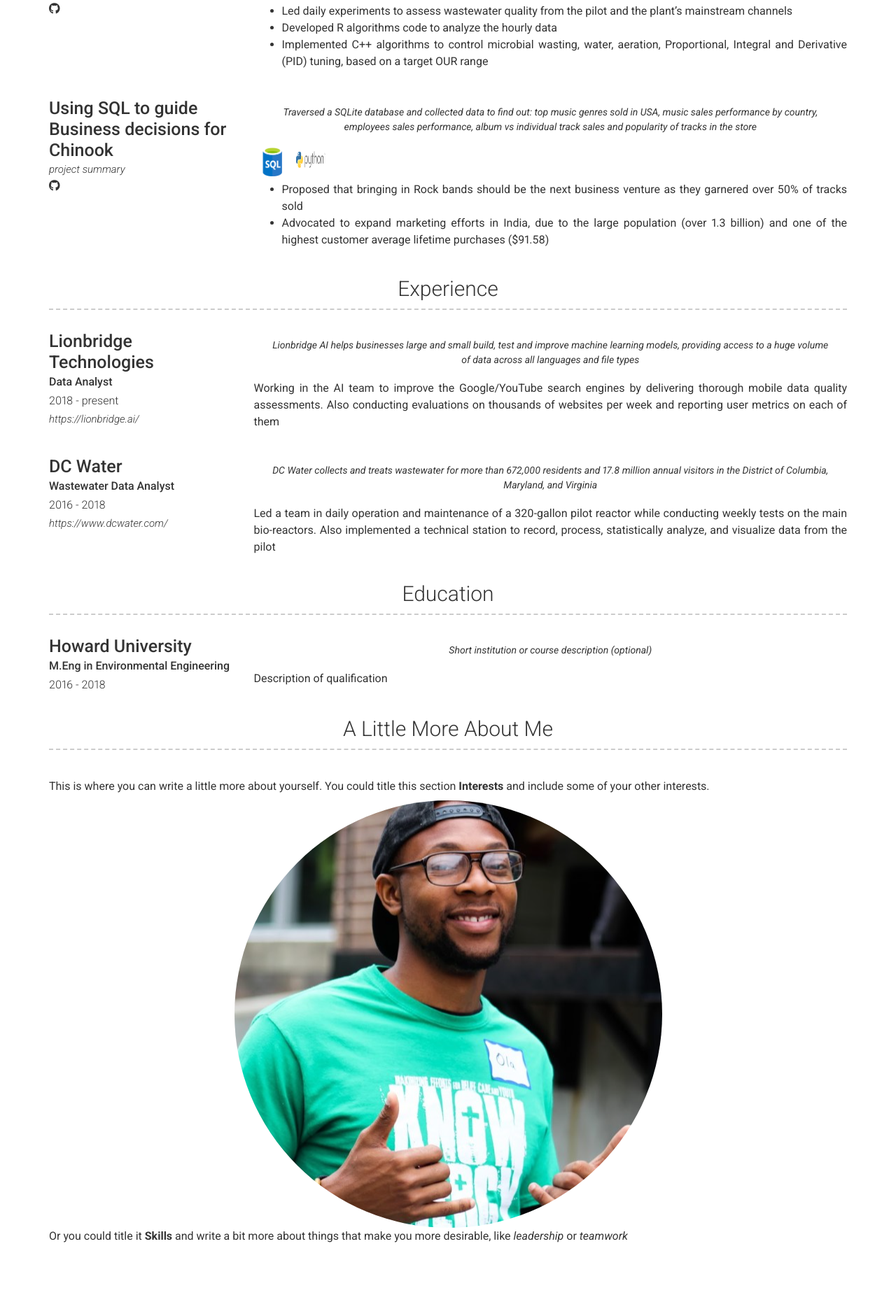
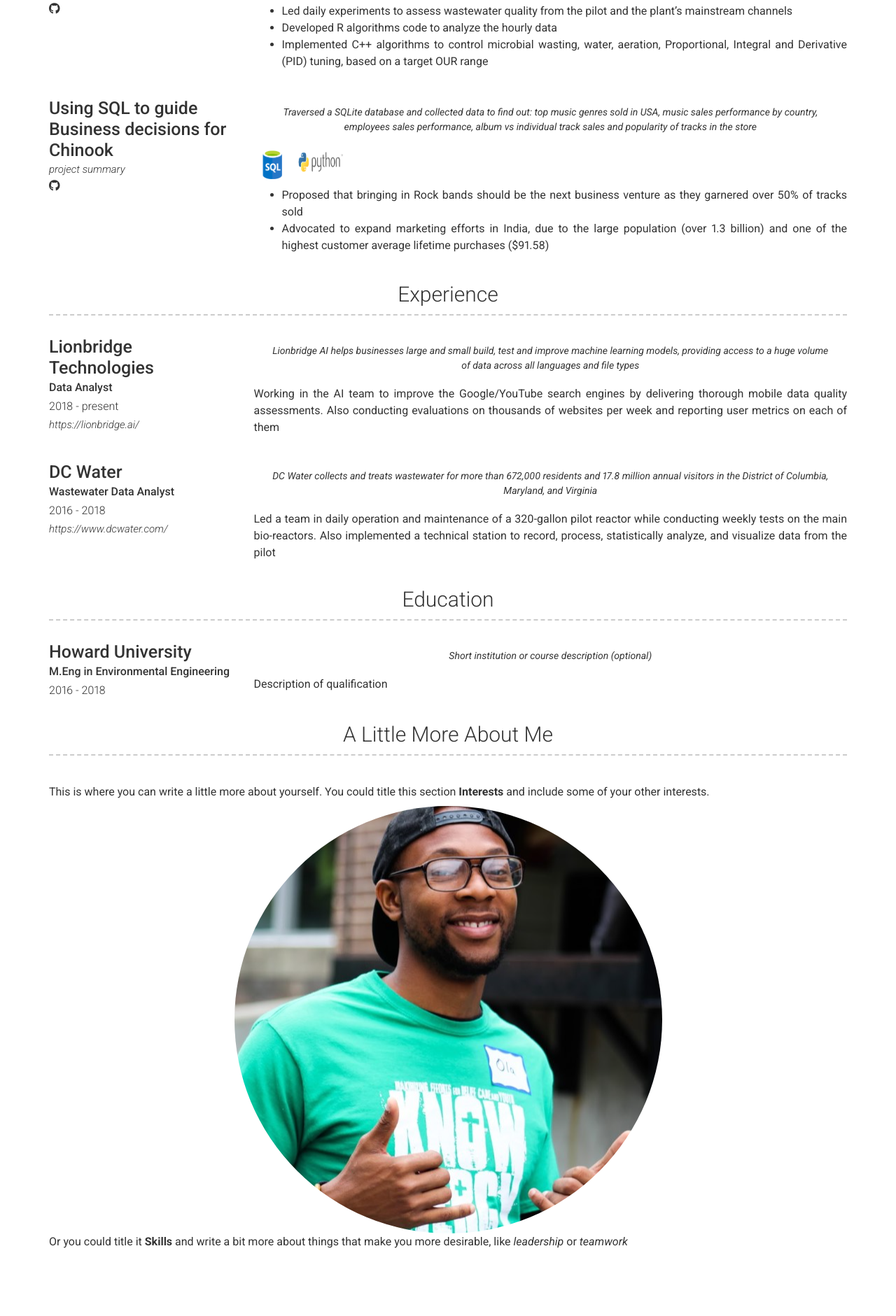
Before and after one commit to OlaOlagunju/cloudgeek.com.ng, a Jekyll site: the page built from index.md, in a window 1280 px wide. Shown: the part 1047-2928 px from the top of the page at 70% size. Built offline with Jekyll 4.4.1, drawn with Linux system fonts in a browser that asks for light colours; nearby versions of some CDN libraries.

Commit message:
Update _config.yml

```diff
--- a/_config.yml
+++ b/_config.yml
@@ -113,7 +113,7 @@ content:
         quote: >
           Traversed a SQLite database and collected data to find out: top music genres sold in USA, music sales performance by country, employees sales performance, album vs individual track sales and popularity of tracks in the store
         description: | # this will include new lines to allow paragraphs
-          <img src="/images/sql.png" width="50" height="42" /> <img src="/images/python.png" width="53" height="42" />
+          <img src="/images/sql.png" width="50" height="42" /> <img src="/images/python.png" width="80" height="50" />
           - Proposed that bringing in Rock bands should be the next business venture as they garnered over 50% of tracks sold
           - Advocated to expand marketing efforts in India, due to the large population (over 1.3 billion) and one of the highest customer average lifetime purchases ($91.58)
   - title: Experience
```
